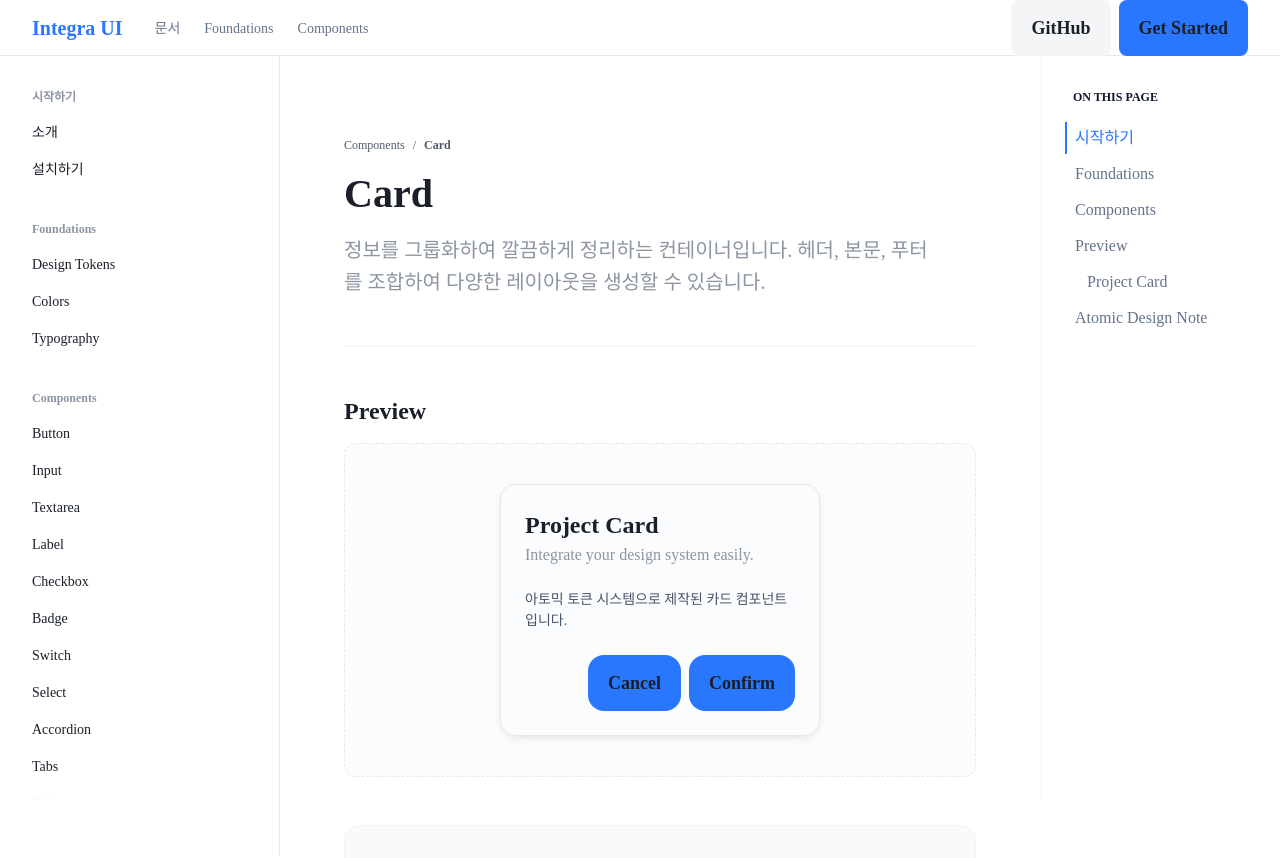
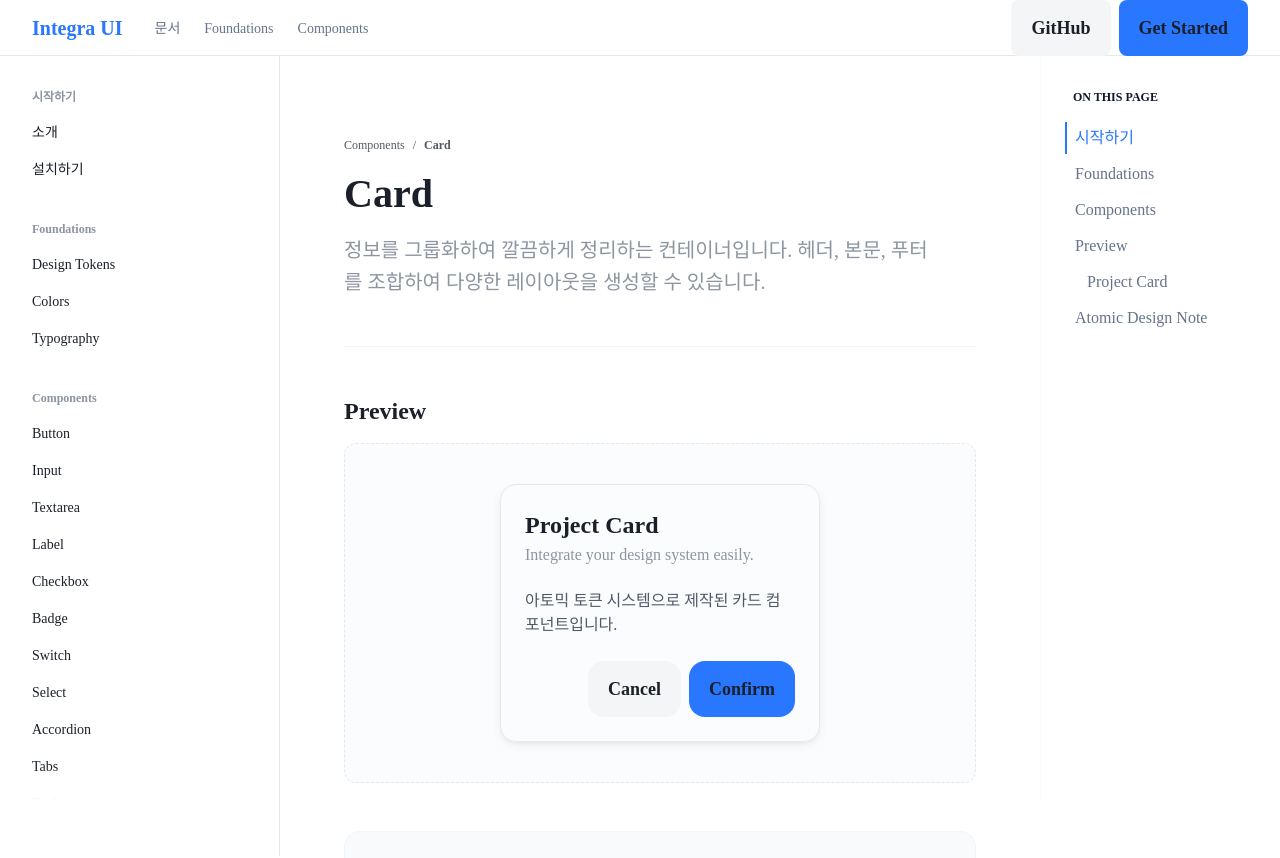
Before and after one commit to taekilKim/integra-ui, a Next.js app in the folder integra-ui/: page /docs/components/card in a window 1280 px wide. Shown: the top 858 px of the page. Built offline with nearby package versions, Linux system fonts and the light colour scheme; a web font is replaced by a local one.

Commit message:
fix card button

```diff
--- a/integra-ui/app/docs/components/card/page.tsx
+++ b/integra-ui/app/docs/components/card/page.tsx
@@ -26,11 +26,11 @@ export default function CardDocsPage() {
               <CardDescription>Integrate your design system easily.</CardDescription>
             </CardHeader>
             <CardContent>
-              <p className="text-14 text-slate-600">아토믹 토큰 시스템으로 제작된 카드 컴포넌트입니다.</p>
+              <p className="text-16 text-integra-gray-700">아토믹 토큰 시스템으로 제작된 카드 컴포넌트입니다.</p>
             </CardContent>
             <CardFooter className="justify-end gap-8">
-              <Button variant="outline" size="sm">Cancel</Button>
-              <Button size="sm">Confirm</Button>
+              <Button variant="tertiary" size="medium">Cancel</Button>
+              <Button size="medium">Confirm</Button>
             </CardFooter>
           </Card>
         </div>
--- a/integra-ui/app/page.tsx
+++ b/integra-ui/app/page.tsx
@@ -36,7 +36,7 @@ export default function Home() {
               </Button>
             </Link>
             <Link href="/docs/foundations/design-tokens">
-              <Button variant="outline" className="h-48 px-32 text-16 leading-24 font-bold">
+              <Button variant="tertiary" className="h-48 px-32 text-16 leading-24 font-bold">
                 디자인 토큰 살펴보기
               </Button>
             </Link>
```
